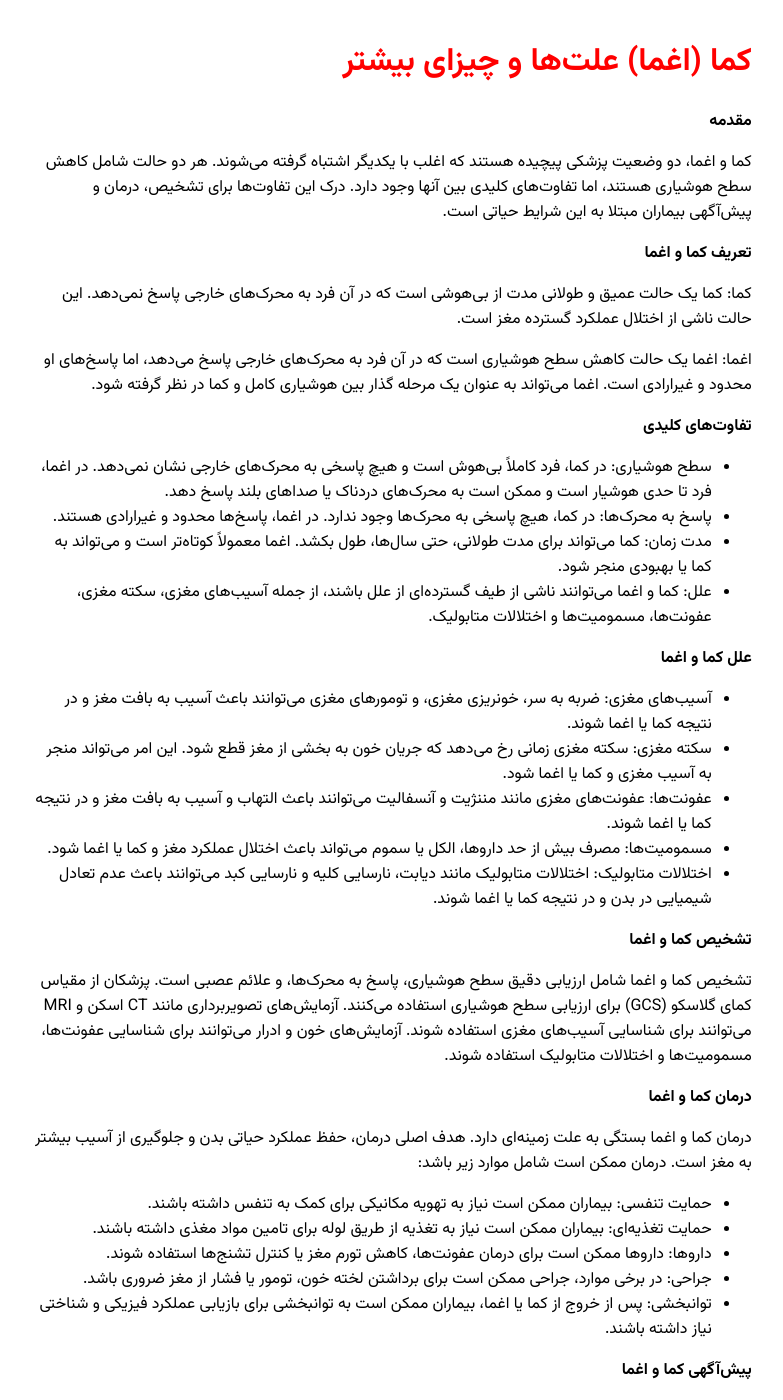
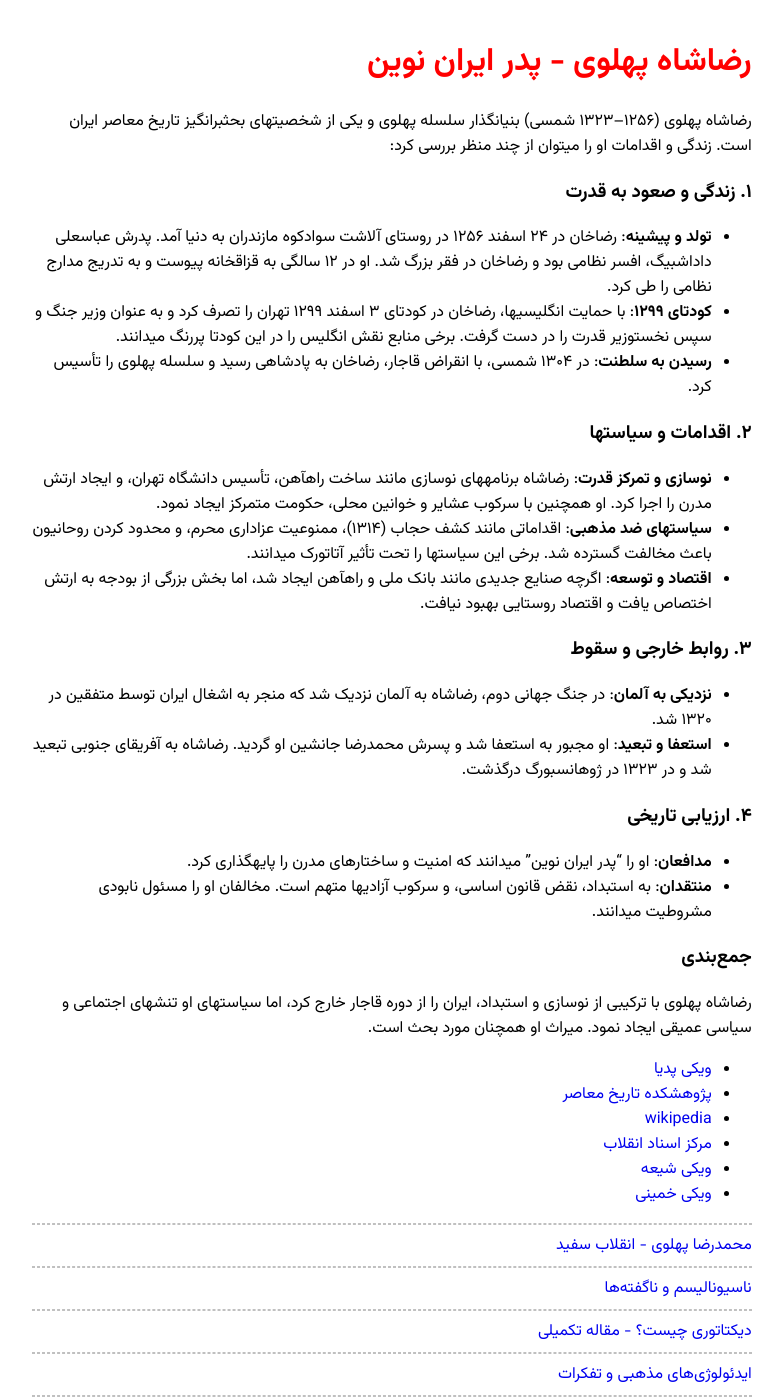
Before and after one commit to darkblog/darkblog.github.io, a Jekyll site: the page built from _posts/2024-7-4-4.md, in a window 1280 px wide and 1400 px high. Shown: the whole window, without its empty margins (248-1031 px from the left). Built offline with Jekyll 4.4.1, drawn with Linux system fonts in a browser that asks for light colours; some of the changed text lies outside the part shown.

Commit message:
Update 2024-7-4-4.md

```diff
--- a/_posts/2024-7-4-4.md
+++ b/_posts/2024-7-4-4.md
@@ -1,55 +1,34 @@
 ---
 layout: post
-title: کما (اغما) علت‌ها و چیزای بیشتر
+title: رضاشاه پهلوی - پدر ایران نوین
 ---
 
-**مقدمه**
+رضاشاه پهلوی (۱۲۵۶–۱۳۲۳ شمسی) بنیانگذار سلسله پهلوی و یکی از شخصیتهای بحثبرانگیز تاریخ معاصر ایران است. زندگی و اقدامات او را میتوان از چند منظر بررسی کرد:
 
-کما و اغما، دو وضعیت پزشکی پیچیده هستند که اغلب با یکدیگر اشتباه گرفته می‌شوند. هر دو حالت شامل کاهش سطح هوشیاری هستند، اما تفاوت‌های کلیدی بین آنها وجود دارد. درک این تفاوت‌ها برای تشخیص، درمان و پیش‌آگهی بیماران مبتلا به این شرایط حیاتی است.
+### ۱. **زندگی و صعود به قدرت**
+- **تولد و پیشینه**: رضاخان در ۲۴ اسفند ۱۲۵۶ در روستای آلاشت سوادکوه مازندران به دنیا آمد. پدرش عباسعلی داداشبیگ، افسر نظامی بود و رضاخان در فقر بزرگ شد. او در ۱۲ سالگی به قزاقخانه پیوست و به تدریج مدارج نظامی را طی کرد.
+- **کودتای ۱۲۹۹**: با حمایت انگلیسیها، رضاخان در کودتای ۳ اسفند ۱۲۹۹ تهران را تصرف کرد و به عنوان وزیر جنگ و سپس نخستوزیر قدرت را در دست گرفت. برخی منابع نقش انگلیس را در این کودتا پررنگ میدانند.
+- **رسیدن به سلطنت**: در ۱۳۰۴ شمسی، با انقراض قاجار، رضاخان به پادشاهی رسید و سلسله پهلوی را تأسیس کرد.
 
-**تعریف کما و اغما**
+### ۲. **اقدامات و سیاستها**
+- **نوسازی و تمرکز قدرت**: رضاشاه برنامههای نوسازی مانند ساخت راهآهن، تأسیس دانشگاه تهران، و ایجاد ارتش مدرن را اجرا کرد. او همچنین با سرکوب عشایر و خوانین محلی، حکومت متمرکز ایجاد نمود.
+- **سیاستهای ضد مذهبی**: اقداماتی مانند کشف حجاب (۱۳۱۴)، ممنوعیت عزاداری محرم، و محدود کردن روحانیون باعث مخالفت گسترده شد. برخی این سیاستها را تحت تأثیر آتاتورک میدانند.
+- **اقتصاد و توسعه**: اگرچه صنایع جدیدی مانند بانک ملی و راهآهن ایجاد شد، اما بخش بزرگی از بودجه به ارتش اختصاص یافت و اقتصاد روستایی بهبود نیافت.
 
-کما: کما یک حالت عمیق و طولانی مدت از بی‌هوشی است که در آن فرد به محرک‌های خارجی پاسخ نمی‌دهد. این حالت ناشی از اختلال عملکرد گسترده مغز است.
+### ۳. **روابط خارجی و سقوط**
+- **نزدیکی به آلمان**: در جنگ جهانی دوم، رضاشاه به آلمان نزدیک شد که منجر به اشغال ایران توسط متفقین در ۱۳۲۰ شد.
+- **استعفا و تبعید**: او مجبور به استعفا شد و پسرش محمدرضا جانشین او گردید. رضاشاه به آفریقای جنوبی تبعید شد و در ۱۳۲۳ در ژوهانسبورگ درگذشت.
 
-اغما: اغما یک حالت کاهش سطح هوشیاری است که در آن فرد به محرک‌های خارجی پاسخ می‌دهد، اما پاسخ‌های او محدود و غیرارادی است. اغما می‌تواند به عنوان یک مرحله گذار بین هوشیاری کامل و کما در نظر گرفته شود.
+### ۴. **ارزیابی تاریخی**
+- **مدافعان**: او را "پدر ایران نوین" میدانند که امنیت و ساختارهای مدرن را پایهگذاری کرد.
+- **منتقدان**: به استبداد، نقض قانون اساسی، و سرکوب آزادیها متهم است. مخالفان او را مسئول نابودی مشروطیت میدانند.
 
-**تفاوت‌های کلیدی**
+### جمع‌بندی
+رضاشاه پهلوی با ترکیبی از نوسازی و استبداد، ایران را از دوره قاجار خارج کرد، اما سیاستهای او تنشهای اجتماعی و سیاسی عمیقی ایجاد نمود. میراث او همچنان مورد بحث است.
 
-* سطح هوشیاری: در کما، فرد کاملاً بی‌هوش است و هیچ پاسخی به محرک‌های خارجی نشان نمی‌دهد. در اغما، فرد تا حدی هوشیار است و ممکن است به محرک‌های دردناک یا صداهای بلند پاسخ دهد.
-* پاسخ به محرک‌ها: در کما، هیچ پاسخی به محرک‌ها وجود ندارد. در اغما، پاسخ‌ها محدود و غیرارادی هستند.
-* مدت زمان: کما می‌تواند برای مدت طولانی، حتی سال‌ها، طول بکشد. اغما معمولاً کوتاه‌تر است و می‌تواند به کما یا بهبودی منجر شود.
-* علل: کما و اغما می‌توانند ناشی از طیف گسترده‌ای از علل باشند، از جمله آسیب‌های مغزی، سکته مغزی، عفونت‌ها، مسمومیت‌ها و اختلالات متابولیک.
-
-**علل کما و اغما**
-
-* آسیب‌های مغزی: ضربه به سر، خونریزی مغزی، و تومورهای مغزی می‌توانند باعث آسیب به بافت مغز و در نتیجه کما یا اغما شوند.
-* سکته مغزی: سکته مغزی زمانی رخ می‌دهد که جریان خون به بخشی از مغز قطع شود. این امر می‌تواند منجر به آسیب مغزی و کما یا اغما شود.
-* عفونت‌ها: عفونت‌های مغزی مانند مننژیت و آنسفالیت می‌توانند باعث التهاب و آسیب به بافت مغز و در نتیجه کما یا اغما شوند.
-* مسمومیت‌ها: مصرف بیش از حد داروها، الکل یا سموم می‌تواند باعث اختلال عملکرد مغز و کما یا اغما شود.
-* اختلالات متابولیک: اختلالات متابولیک مانند دیابت، نارسایی کلیه و نارسایی کبد می‌توانند باعث عدم تعادل شیمیایی در بدن و در نتیجه کما یا اغما شوند.
-
-**تشخیص کما و اغما**
-
-تشخیص کما و اغما شامل ارزیابی دقیق سطح هوشیاری، پاسخ به محرک‌ها، و علائم عصبی است. پزشکان از مقیاس کمای گلاسکو (GCS) برای ارزیابی سطح هوشیاری استفاده می‌کنند. آزمایش‌های تصویربرداری مانند CT اسکن و MRI می‌توانند برای شناسایی آسیب‌های مغزی استفاده شوند. آزمایش‌های خون و ادرار می‌توانند برای شناسایی عفونت‌ها، مسمومیت‌ها و اختلالات متابولیک استفاده شوند.
-
-**درمان کما و اغما**
-
-درمان کما و اغما بستگی به علت زمینه‌ای دارد. هدف اصلی درمان، حفظ عملکرد حیاتی بدن و جلوگیری از آسیب بیشتر به مغز است. درمان ممکن است شامل موارد زیر باشد:
-
-* حمایت تنفسی: بیماران ممکن است نیاز به تهویه مکانیکی برای کمک به تنفس داشته باشند.
-* حمایت تغذیه‌ای: بیماران ممکن است نیاز به تغذیه از طریق لوله برای تامین مواد مغذی داشته باشند.
-* داروها: داروها ممکن است برای درمان عفونت‌ها، کاهش تورم مغز یا کنترل تشنج‌ها استفاده شوند.
-* جراحی: در برخی موارد، جراحی ممکن است برای برداشتن لخته خون، تومور یا فشار از مغز ضروری باشد.
-* توانبخشی: پس از خروج از کما یا اغما، بیماران ممکن است به توانبخشی برای بازیابی عملکرد فیزیکی و شناختی نیاز داشته باشند.
-
-**پیش‌آگهی کما و اغما**
-
-پیش‌آگهی کما و اغما بستگی به علت زمینه‌ای، شدت آسیب مغزی و مدت زمان بی‌هوشی دارد. برخی از بیماران به طور کامل بهبود می‌یابند، در حالی که برخی دیگر دچار ناتوانی‌های دائمی می‌شوند. برخی از بیماران نیز ممکن است در اثر عوارض کما یا اغما فوت کنند.
-
-**نکات مهم**
-
-* کما و اغما دو وضعیت پزشکی جدی هستند که نیاز به مراقبت فوری پزشکی دارند.
-* تشخیص و درمان زودهنگام می‌تواند شانس بهبودی را افزایش دهد.
-* توانبخشی نقش مهمی در بهبود عملکرد بیماران پس از خروج از کما یا اغما دارد.
-
-امیدوارم این مقاله اطلاعات مفیدی در مورد کما و اغما ارائه دهد.
+- [ویکی پدیا](https://fa.m.wikipedia.org/wiki/%D8%B1%D8%B6%D8%A7%D8%B4%D8%A7%D9%87)
+- [پژوهشکده تاریخ معاصر](https://www.iichs.ir/fa/gallery/3485/2/%D8%B1%D8%B6%D8%A7-%D9%BE%D9%87%D9%84%D9%88%DB%8C-%D8%A7%D8%B2-%D8%AA%D9%88%D9%84%D8%AF-%D8%AA%D8%A7-%DA%A9%D9%88%D8%AF%D8%AA%D8%A7)
+- [wikipedia](https://en.m.wikipedia.org/wiki/Reza_Shah)
+- [مرکز اسناد انقلاب](https://irdc.ir/fa/news/9729/%D8%B1%D8%B6%D8%A7%D8%AE%D8%A7%D9%86-%DA%86%DA%AF%D9%88%D9%86%D9%87-%D8%A8%D9%87-%D8%B3%D9%84%D8%B7%D9%86%D8%AA-%D8%B1%D8%B3%DB%8C%D8%AF)
+- [ویکی شیعه](https://fa.wikishia.net/view/%D8%B1%D8%B6%D8%A7%D8%B4%D8%A7%D9%87)
+- [ویکی خمینی](https://fa.wiki.khomeini.ir/wiki/%D8%B1%D8%B6%D8%A7_%D9%BE%D9%87%D9%84%D9%88%DB%8C)
```
